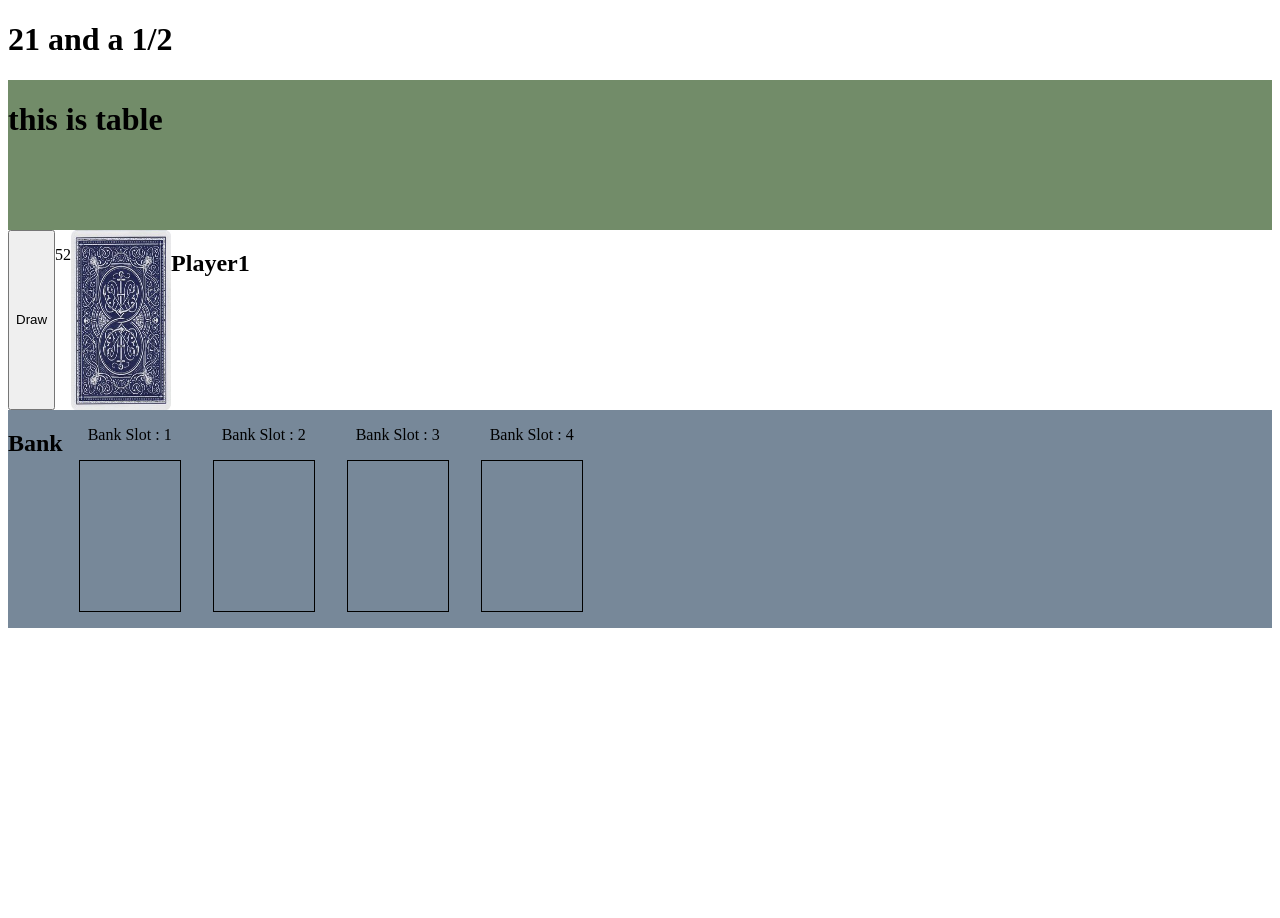
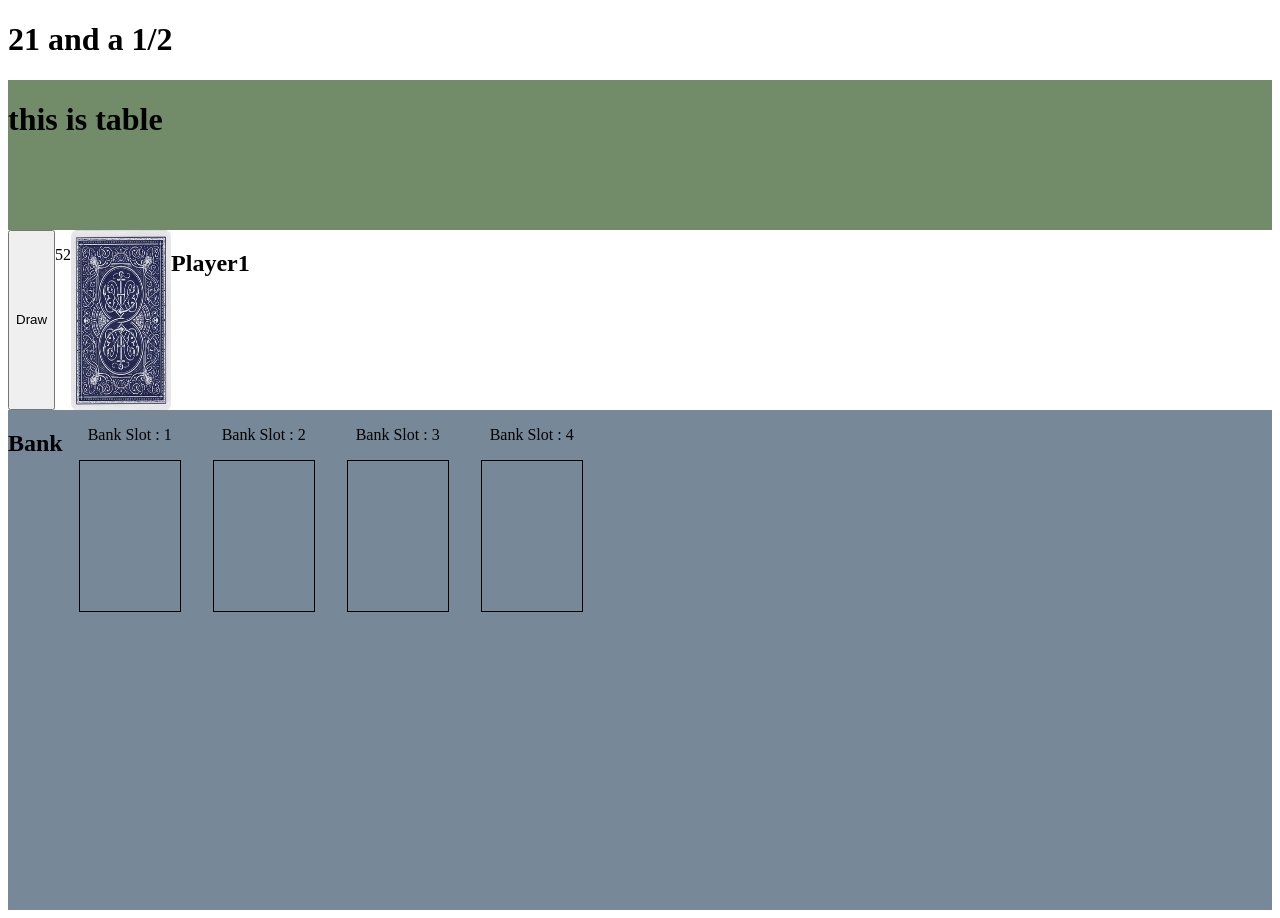
Before and after one commit to Aereli/21AndAHalf, a React (Create React App) app: page / in a window 1280 px wide. Before the commit the page ends 800 px from the top, so only its background shows below. Built offline with nearby package versions, Linux system fonts and the light colour scheme.

Commit message:
fix bank slots toggle

```diff
--- a/src/components/BankPile/styles.module.scss
+++ b/src/components/BankPile/styles.module.scss
@@ -1,6 +1,6 @@
 .background {
   display: flex;
-  min-height: 150px;
+  height: 500px;
   background: lightslategray;
 }
 
--- a/src/components/PlayersHand/index.js
+++ b/src/components/PlayersHand/index.js
@@ -5,18 +5,15 @@ import styles from './styles.module.scss'
 const PlayersHand = ({ playerCards }) => {
   const { sendToTable, sendToBank } = useContext(DeckContext)
   const [toggle, setToggle] = useState(true)
-  // const [bankSlot, setBankSlot] = useState(null)
   const [activeCard, setActiveCard] = useState(null)
 
   function toggleBank(card) {
-    setToggle(!toggle)
+    setToggle(false)
     setActiveCard(card)
   }
 
   function bankButton(e, card) {
-    // setBankSlot(e.target.value)
     sendToBank(card, e.target.value - 1)
-    // console.log('bank slot', bankSlot)
   }
 
   return (
```
